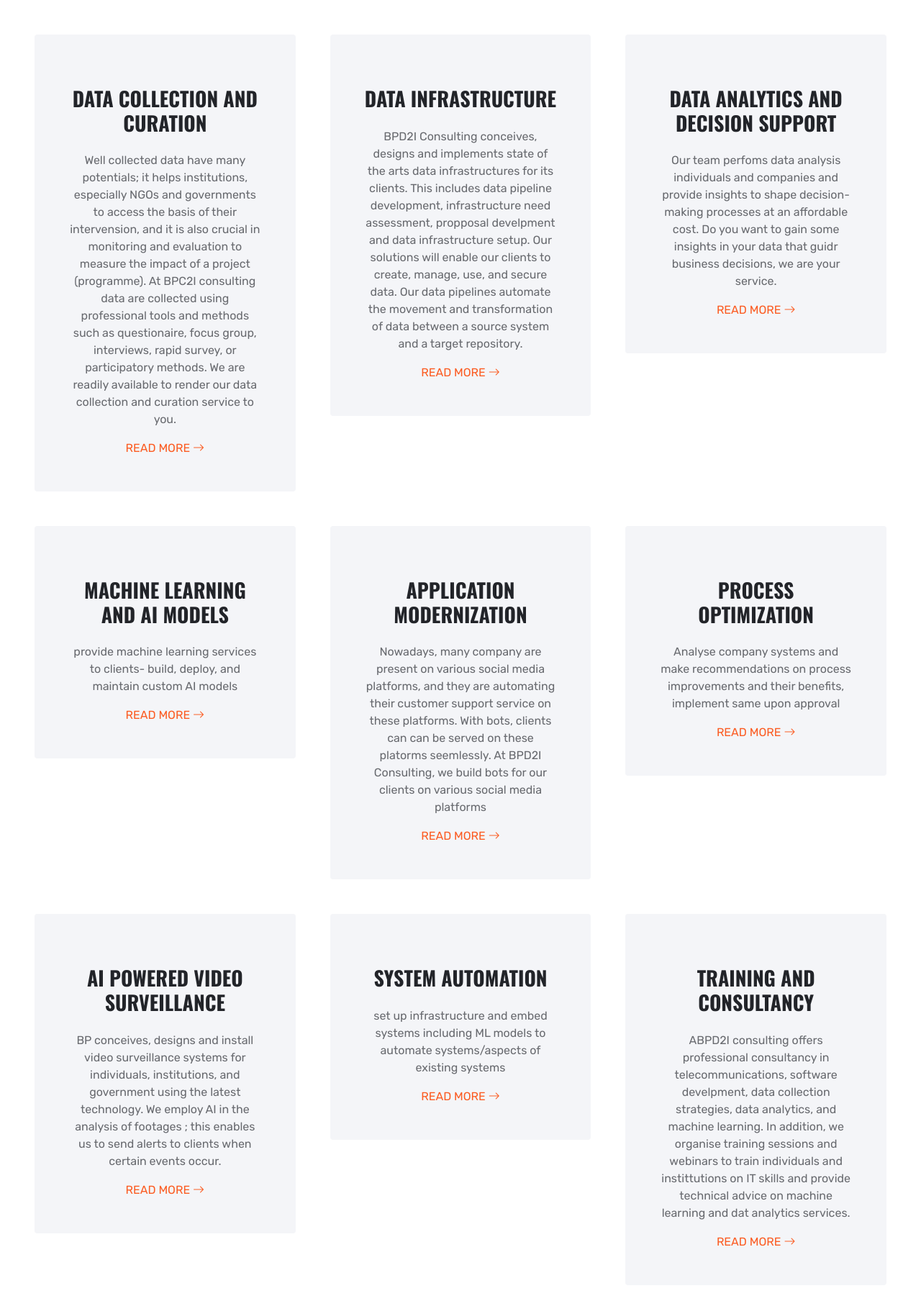
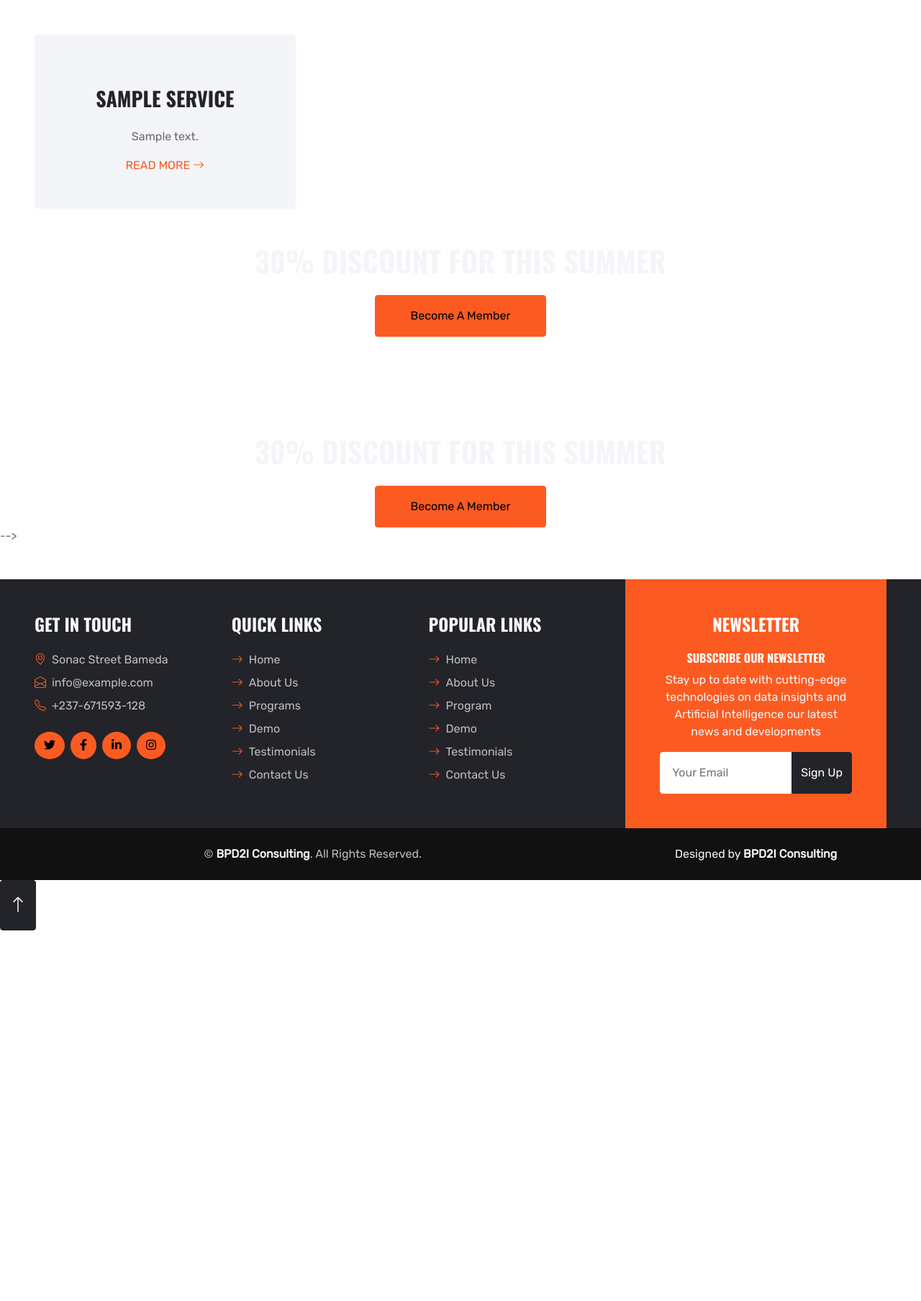
Before and after one commit to borismikwa/startup, a Django app: page /services/ in a window 1280 px wide. Shown: the part 112-1920 px from the top of the page at 72% size. After the commit the page ends 1405 px from the top, so only its background shows below. Run offline with Django 4.2, Linux system fonts and the light colour scheme; tables that the repository leaves empty hold one stand-in row (values such as "Sample post"); some libraries are stand-ins or nearby versions.

Commit message:
Services obtained from database

```diff
--- a/startup/settings.py
+++ b/startup/settings.py
@@ -66,6 +66,7 @@ TEMPLATES = [
                 "django.template.context_processors.request",
                 "django.contrib.auth.context_processors.auth",
                 "django.contrib.messages.context_processors.messages",
+                "website.context_processors.service_nav",
             ],
         },
     },
--- /dev/null
+++ b/website/context_processors.py
@@ -0,0 +1,6 @@
+from .models import Service
+
+def service_nav(request):
+    services = Service.objects.all()
+    print(services)
+    return {'services':services}
--- a/website/models.py
+++ b/website/models.py
@@ -158,7 +158,7 @@ class Subscription(models.Model): #payments to consume a product or service
 class Service(models.Model): #services offered like the different programs
     service_name = models.CharField(max_length=150)
     status = models.BooleanField(default=True) #active or not
-    description = models.CharField(max_length=255)
+    description = models.TextField()
     date_included = models.DateTimeField() #when did we start offering the service
     price = models.CharField(max_length=30)
     currency = models.CharField(max_length=150) #needed for conversion purposes
--- a/website/templates/base_layout.html
+++ b/website/templates/base_layout.html
@@ -85,12 +85,22 @@
                     </button>
                     <div class="collapse navbar-collapse justify-content-between" id="navbarCollapse">
                         <div class="navbar-nav mr-auto py-0">
+
                             <a href="{% url 'index' %}" class="nav-item nav-link active">Home</a>
                             <a href="{% url 'about' %}" class="nav-item nav-link">About</a>
                             <div class="nav-item dropdown">
+
+
                                 <a href="{% url 'service' %}" class="nav-link nav-item dropdown-toggle" data-bs-toggle="dropdown">Services</a>
                                 <div class="dropdown-menu rounded-0 m-0">
-                                    <a href="{% url 'data_collection' %}" class="dropdown-item">Data collection and curation</a>
+
+
+                                    {% for x in services %}
+
+                                    <a href="{% url 'service_details' x.id %}" class="dropdown-item">{{x.service_name}}</a>
+
+
+                                   <!--
                                     <a href="{% url 'data_analytics' %}" class="dropdown-item">Data analytics and decision support</a>
                                     <a href="{% url 'data_infrastructure' %}" class="dropdown-item">Data infrastructure</a>
                                     <a href="{% url 'machine_learning' %}" class="dropdown-item">Machine learning and AI models</a>
@@ -101,13 +111,15 @@
                                     <a href="{% url 'training_consultancy' %}" class="dropdown-item">Training and Consultancy</a>
                                     <a href="{% url 'software_dev' %}" class="dropdown-item">Software Development and IT support</a>
 
-
-
+                                   -->
+                                   {% endfor %}
 
 
 
                                 </div>
+
                             </div>
+
                             <div class="nav-item dropdown">
                                 <a href="{% url 'product' %}" class="nav-link dropdown-toggle" data-bs-toggle="dropdown">Products</a>
                                 <div class="dropdown-menu rounded-0 m-0">
--- a/website/templates/includes/service_section.html
+++ b/website/templates/includes/service_section.html
@@ -1,5 +1,16 @@
 <div class="container-fluid programe position-relative px-5 mt-5" style="margin-bottom: 135px;background-color: white;">
     <div class="row g-5 gb-5" style="background-color:white;">
+       {% for service in myservices%}
+        <div class="col-lg-4 col-md-6">
+            <div class="bg-light rounded text-center p-5">
+
+                <h3 class="text-uppercase my-4">Service.service_name </h3>
+                <p>service.description</p>
+                <a class="text-uppercase" href="{% url 'data_collection' %}">Read More <i class="bi bi-arrow-right"></i></a>
+            </div>
+
+            {%endfor%}
+          <!--
         <div class="col-lg-4 col-md-6">
             <div class="bg-light rounded text-center p-5">
 
@@ -12,6 +23,7 @@
                        We are readily available to render our data collection and curation service to you.</p>
                 <a class="text-uppercase" href="{% url 'data_collection' %}">Read More <i class="bi bi-arrow-right"></i></a>
             </div>
+
         </div>
         <div class="col-lg-4 col-md-6">
             <div class="bg-light rounded text-center p-5">
@@ -104,7 +116,7 @@
             </div>
 
         </div>
-
+    -->
         <div class="col-lg-12 col-md-6 text-center">
             <h1 class="text-uppercase text-light mb-4">30% Discount For This Summer</h1>
             <a href="" class="btn btn-primary py-3 px-5">Become A Member</a>
--- a/website/templates/service.html
+++ b/website/templates/service.html
@@ -2,7 +2,28 @@
 {% load static  i18n %}
 
 {% block content %}
-    <!--Add partial-->
-    {% include 'includes/service_section.html' %}
+<div class="container-fluid programe position-relative px-5 mt-5" style="margin-bottom: 135px;background-color: white;">
+    <div class="row g-5 gb-5" style="background-color:white;">
+       {% for service in myservices %}
+        <div class="col-lg-4 col-md-6">
+            <div class="bg-light rounded text-center p-5">
+
+                <h3 class="text-uppercase my-4">{{service.service_name}} </h3>
+                <p>{{service.description}}</p>
+                <a class="text-uppercase" href="{% url 'service_details' service.id %}">Read More <i class="bi bi-arrow-right"></i></a>
+            </div>
+        </div>
+         {% endfor %}
+            <div class="col-lg-12 col-md-6 text-center">
+                <h1 class="text-uppercase text-light mb-4">30% Discount For This Summer</h1>
+                <a href="" class="btn btn-primary py-3 px-5">Become A Member</a>
+            </div>
+        </div>
+    </div>
+</div>
+
+
+    <!--{% include 'includes/service_section.html' %}-->
+
 
 {% endblock %}
--- a/website/urls.py
+++ b/website/urls.py
@@ -26,4 +26,6 @@ urlpatterns = [
     path('services/video_surveillance/',views.video_surveillance,name='video_surveillance'),
     path('services/application_modernization/',views.application_modernization,name='application_modernization'),
     path('services/software_dev/',views.software_dev,name='software_dev'),
+    path('service_details/<int:id>/',views.service_details,name='service_details'),
+
 ]
--- a/website/views.py
+++ b/website/views.py
@@ -2,21 +2,25 @@ from django.http import HttpResponse
 from django.template import loader
 from . import models
 
+def navbar():
+  ourservices = models.Service.objects.all()
+  return ourservices
+
 def index(request):
-  #
-  services  = models.Service.all()[3:]
+  # services  = models.Service.all()[3:]
+  ourservices = models.Service.objects.all()
   template = loader.get_template('index.html')
-  return HttpResponse(template.render(),{'services',services})
+  return HttpResponse(template.render({'services':navbar()}, request))
 
 
 def about(request):
   template = loader.get_template('about.html')
-  return HttpResponse(template.render())
+  return HttpResponse(template.render({'services':navbar()}, request))
 
 
 def contact(request):
   template = loader.get_template('contact.html')
-  return HttpResponse(template.render())
+  return HttpResponse(template.render({'services':navbar()}, request))
 
 def testimonial(request):
   template = loader.get_template('testimonial.html')
@@ -26,17 +30,17 @@ def blog(request):
   template = loader.get_template('blog.html')
   return HttpResponse(template.render())
 
-def service(request):
-  template = loader.get_template('service.html')
-  return HttpResponse(template.render())
+#def service(request):
+  #template = loader.get_template('service.html')
+  #return HttpResponse(template.render())
 
-def service_details(request,id):
-  service = models.Service.get(id=id)
-  template = loader.get_template('service_details.html')
-  return HttpResponse(template.render(),{'service':service})
+#def service_details(request,id):
+  ##service = models.Service.get(id=id)
+  #template = loader.get_template('service_details.html')
+  #return HttpResponse(template.render(),{'service':service})
 def demo(request):
   template = loader.get_template('demo.html')
-  return HttpResponse(template.render())
+  return HttpResponse(template.render({'services':navbar()}, request))
 
 def program(request):
   template = loader.get_template('program.html')
@@ -56,7 +60,7 @@ def regression_demo(request):
 
 def product(request):
   template = loader.get_template('product.html')
-  return HttpResponse(template.render())
+  return HttpResponse(template.render({'services':navbar()}, request))
 
 def data_collection(request):
   template = loader.get_template('data_collection.html')
@@ -104,3 +108,22 @@ def application_modernization(request):
 def software_dev(request):
   template = loader.get_template('software_dev.html')
   return HttpResponse(template.render())
+
+#Get service details
+def service_details(request,id):
+  mydata = models.Service.objects.get(id=id)
+  template = loader.get_template('service_details.html')
+  context = {
+    'myservice': mydata,
+  }
+  return HttpResponse(template.render(context, request))
+
+
+#pass all services to service page
+def service(request):
+  mydata1 = models.Service.objects.all().order_by('id')
+  template = loader.get_template('service.html')
+  context = {
+    'myservices': mydata1,
+  }
+  return HttpResponse(template.render(context, request))
```
Also changed, not shown: website/templates/service_details.html (added, +21 -0 lines).
